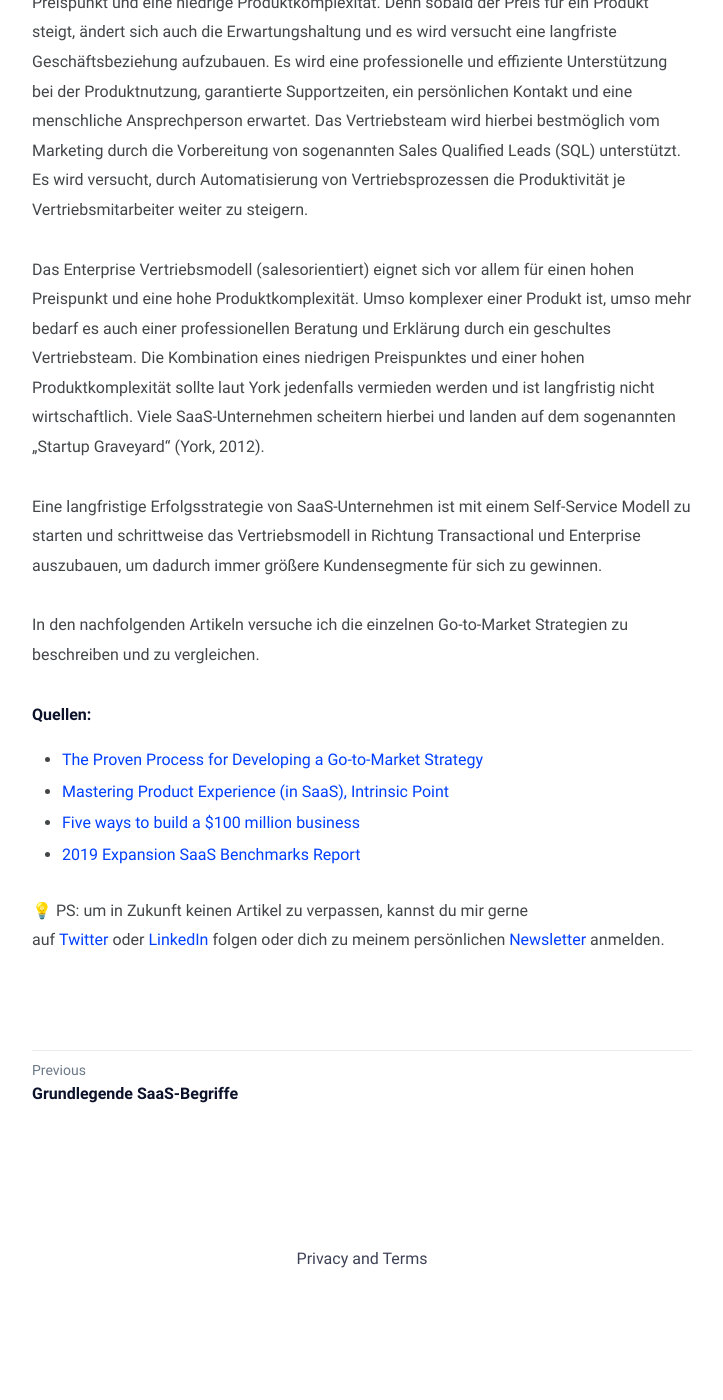
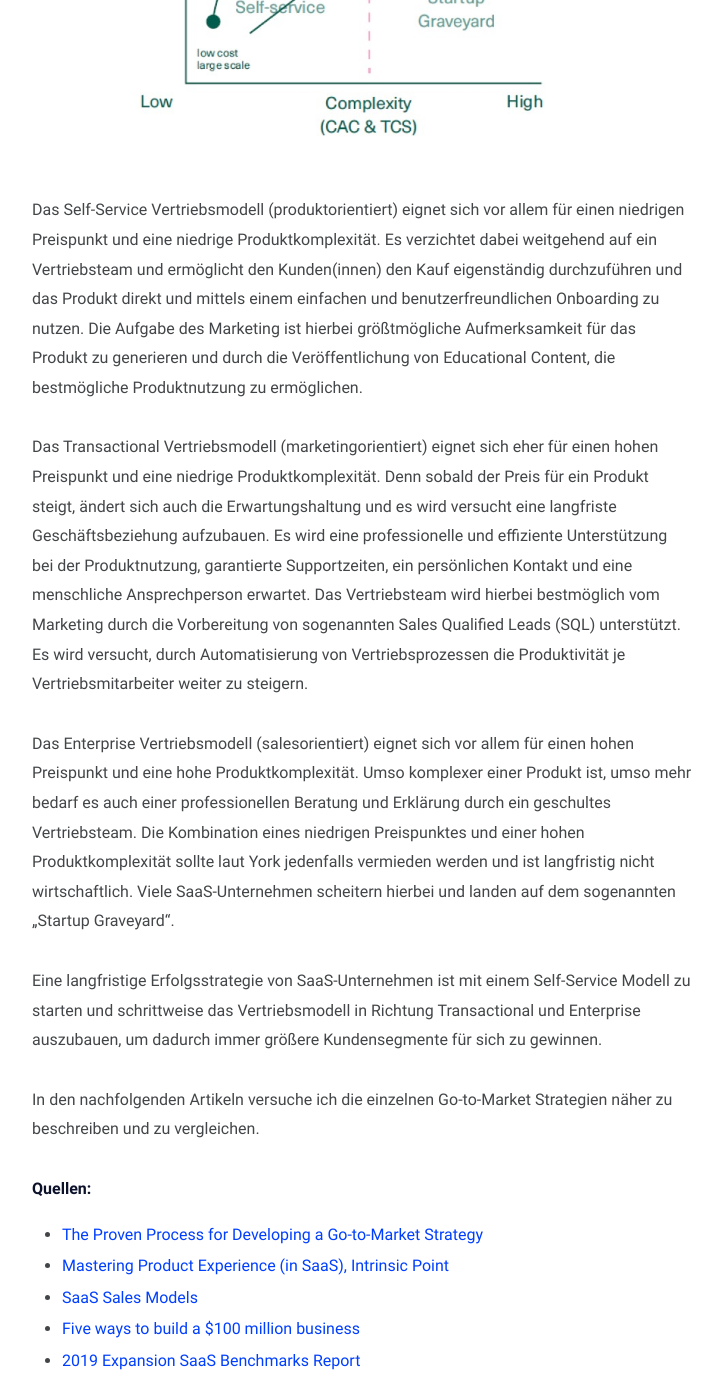
Before and after one commit to mariostnr/website, a Jekyll site: the page built from _posts/2021-05-14-saas-go-to-market-strategien.md, in a window 1280 px wide and 1400 px high, scrolled down 3302 px. Shown: the whole window, without its empty margins (278-1001 px from the left). Built offline with Jekyll 4.4.1, drawn with Linux system fonts in a browser that asks for light colours; before the commit the page ends 4607 px from its top, so only the background shows below that; some of the changed text lies outside the part shown.

Commit message:
Update Blog “2021-05-14-saas-go-to-market-strategien”

```diff
--- a/_posts/2021-05-14-saas-go-to-market-strategien.md
+++ b/_posts/2021-05-14-saas-go-to-market-strategien.md
@@ -38,22 +38,25 @@
 
 Nachfolgend werden unterschiedliche GTM Strategien für SaaS-Produkte kurz beschrieben und die Anwendungsmöglichkeiten und Erfolgskriterien der jeweiligen Strategie vorgestellt.
 
-Joel York bezeichnet die drei wichtigsten Vertriebsmodelle für Saas-Produkte als Self-Service, Transactional und Enterprise (York, 2012). Die Wahl des Vertriebsmodells wird dabei maßgeblich von dem angestrebten Preispunkt und der Produktkomplexität bestimmt, wie die nachfolgende Abbildung zeigt:
+Joel York bezeichnet [die drei wichtigsten Vertriebsmodelle für Saas-Produkte als Self-Service, Transactional und Enterprise](http://chaotic-flow.com/media/saas-sales-models.pdf). Die Wahl des Vertriebsmodells wird dabei maßgeblich von dem angestrebten Preispunkt und der Produktkomplexität bestimmt, wie die nachfolgende Abbildung zeigt:
+
+![Unterschiedliche SaaS Vertriebsmodelle](/assets/uploads/saas-vertriebsmodelle-go-to-market.jpg "SaaS Vertriebsmodelle")
 
 Das Self-Service Vertriebsmodell (produktorientiert) eignet sich vor allem für einen niedrigen Preispunkt und eine niedrige Produktkomplexität. Es verzichtet dabei weitgehend auf ein Vertriebsteam und ermöglicht den Kunden(innen) den Kauf eigenständig durchzuführen und das Produkt direkt und mittels einem einfachen und benutzerfreundlichen Onboarding zu nutzen. Die Aufgabe des Marketing ist hierbei größtmögliche Aufmerksamkeit für das Produkt zu generieren und durch die Veröffentlichung von Educational Content, die bestmögliche Produktnutzung zu ermöglichen.
 
 Das Transactional Vertriebsmodell (marketingorientiert) eignet sich eher für einen hohen Preispunkt und eine niedrige Produktkomplexität. Denn sobald der Preis für ein Produkt steigt, ändert sich auch die Erwartungshaltung und es wird versucht eine langfriste Geschäftsbeziehung aufzubauen. Es wird eine professionelle und effiziente Unterstützung bei der Produktnutzung, garantierte Supportzeiten, ein persönlichen Kontakt und eine menschliche Ansprechperson erwartet. Das Vertriebsteam wird hierbei bestmöglich vom Marketing durch die Vorbereitung von sogenannten Sales Qualified Leads (SQL) unterstützt. Es wird versucht, durch Automatisierung von Vertriebsprozessen die Produktivität je Vertriebsmitarbeiter weiter zu steigern.
 
-Das Enterprise Vertriebsmodell (salesorientiert) eignet sich vor allem für einen hohen Preispunkt und eine hohe Produktkomplexität. Umso komplexer einer Produkt ist, umso mehr bedarf es auch einer professionellen Beratung und Erklärung durch ein geschultes Vertriebsteam. Die Kombination eines niedrigen Preispunktes und einer hohen Produktkomplexität sollte laut York jedenfalls vermieden werden und ist langfristig nicht wirtschaftlich. Viele SaaS-Unternehmen scheitern hierbei und landen auf dem sogenannten „Startup Graveyard“ (York, 2012).
+Das Enterprise Vertriebsmodell (salesorientiert) eignet sich vor allem für einen hohen Preispunkt und eine hohe Produktkomplexität. Umso komplexer einer Produkt ist, umso mehr bedarf es auch einer professionellen Beratung und Erklärung durch ein geschultes Vertriebsteam. Die Kombination eines niedrigen Preispunktes und einer hohen Produktkomplexität sollte laut York jedenfalls vermieden werden und ist langfristig nicht wirtschaftlich. Viele SaaS-Unternehmen scheitern hierbei und landen auf dem sogenannten „Startup Graveyard“.
 
 Eine langfristige Erfolgsstrategie von SaaS-Unternehmen ist mit einem Self-Service Modell zu starten und schrittweise das Vertriebsmodell in Richtung Transactional und Enterprise auszubauen, um dadurch immer größere Kundensegmente für sich zu gewinnen.
 
-In den nachfolgenden Artikeln versuche ich die einzelnen Go-to-Market Strategien zu beschreiben und zu vergleichen.
+In den nachfolgenden Artikeln versuche ich die einzelnen Go-to-Market Strategien näher zu beschreiben und zu vergleichen.
 
 **Quellen:**
 
 * [The Proven Process for Developing a Go-to-Market Strategy](https://blog.hubspot.com/sales/gtm-strategy)
 * [Mastering Product Experience (in SaaS), Intrinsic Point](https://intrinsicpoint.com/mastering-product-experience-in-saas/home)
+* [SaaS Sales Models](http://chaotic-flow.com/media/saas-sales-models.pdf)
 * [Five ways to build a $100 million business](https://christophjanz.blogspot.com/2014/10/five-ways-to-build-100-million-business.html)
 * [2019 Expansion SaaS Benchmarks Report](https://openviewpartners.com/expansion-saas-benchmarks)
 
```
Also changed, not shown: assets/uploads/saas-vertriebsmodelle-go-to-market.jpg (added).
